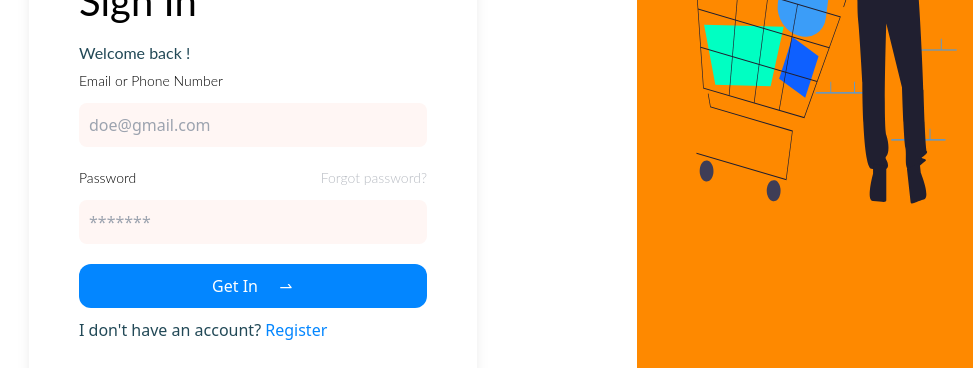
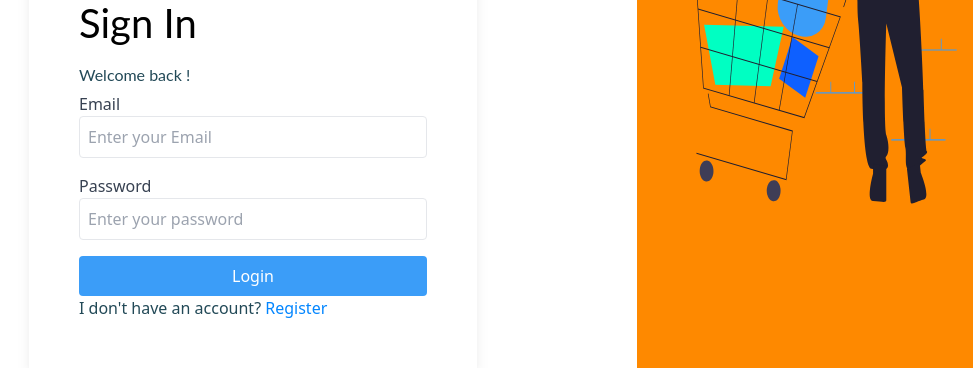
Before and after one commit to RUKUNDO-Prince/nihemart, a React (Vite) app in the folder admin/: page /login in a window 1280 px wide. Shown: the part 387-755 px from the top of the page, without its empty margins (131-1104 px from the left). Built offline with nearby package versions, Linux system fonts and the light colour scheme.

Commit message:
complete admin auth

```diff
--- a/admin/src/App.jsx
+++ b/admin/src/App.jsx
@@ -19,10 +19,11 @@ import {
   Signup,
 } from "./pages";
 import { Footer, Navbar } from "./components";
+import useAuthStore from "./store/authStore";
+import { ToastContainer } from "react-toastify";
+import "react-toastify/dist/ReactToastify.css";
+
 import "./App.css";
-import useAuthStore from "./store/authStore";
-import "react-toastify/dist/ReactToastify.css";
-import { ToastContainer } from "react-toastify";
 
 const App = () => {
   const location = useLocation();
@@ -30,7 +31,6 @@ const App = () => {
   const isAuthenticated = useAuthStore((state) => state.isAuthenticated);
 
   useEffect(() => {
-    localStorage.removeItem("user");
     if (isAuthenticated) {
       navigate("/");
     }
--- a/admin/src/pages/Login.jsx
+++ b/admin/src/pages/Login.jsx
@@ -1,9 +1,27 @@
-import React from 'react'
+import React from "react";
 import { figure, logo } from "../assets";
 import { AiOutlineSwapRight } from "react-icons/ai";
 import { Link } from "react-router-dom";
+import { ErrorMessage, Form, Formik } from "formik";
+import * as Yup from "yup";
+import useAuthStore from "../store/authStore";
 
+
+const loginSchema = Yup.object().shape({
+  email: Yup.string()
+    .email("Invalid email")
+    .required("Please Enter your Email Address"),
+  password: Yup.string()
+    .min(6, "Password must be at least 6 characters")
+    .required("Password is required"),
+});
 const Login = () => {
+  const login = useAuthStore((state) => state.login);
+
+  const handleLoginFormSubmit = async (values) => {
+    const { email, password } = values;
+    await login(email, password);
+  };
   return (
     <div className="flex min-h-[100vh]">
       <div className="flex items-center justify-center w-[50%] m-auto">
@@ -15,39 +33,66 @@ const Login = () => {
             </p>
           </div>
 
-          <h1 className="font-lato font-regular text-[40px] my-[5px]">Sign In</h1>
+          <h1 className="font-lato font-regular text-[40px] my-[5px]">
+            Sign In
+          </h1>
           <p className="font-lato font-regular text-[16px] text-[#224957] my-[5px]">
             Welcome back !
           </p>
           <div>
-            <form className="flex flex-col gap-5" action="">
-              <div className="flex flex-col gap-3">
-                <label htmlFor="" className="font-light text-[14px] font-lato">
-                  Email or Phone Number
-                </label>
+            <Formik
+              initialValues={{ email: "", password: "" }}
+              validationSchema={loginSchema}
+              onSubmit={(values) => handleLoginFormSubmit(values)}
+            >
+              {({ isSubmitting, handleSubmit, handleChange }) => (
+                <Form>
+                  <div className="mb-4">
+                    <label className="block text-gray-700">Email</label>
                     <input
-                  type="text"
-                  placeholder="doe@gmail.com"
-                  className="bg-[#FFF6F4] text-black outline-none p-[10px] rounded-lg"
+                      type="email"
+                      name="email"
+                      className="w-full p-2 border rounded focus:outline-blueGradient"
+                      placeholder="Enter your Email"
+                      onChange={handleChange("email")}
+                    />
+                    <ErrorMessage
+                      name="email"
+                      component="div"
+                      className="text-red-500 text-sm"
                     />
                   </div>
-              <div className="flex flex-col gap-3">
-                <label htmlFor="" className="font-light text-[14px] font-lato flex justify-between">
-                  Password
-                  <Link to="/forgot-password" className='text-gray-90 hover:underline'>Forgot password?</Link>
-                </label>
+                  <div className="mb-4">
+                    <label className="block text-gray-700">Password</label>
                     <input
-                  type="text"
-                  placeholder="*******"
-                  className="bg-[#FFF6F4] text-black outline-none p-[10px] rounded-lg"
+                      type="password"
+                      name="password"
+                      className="w-full p-2 border rounded focus:outline-blueGradient"
+                      placeholder="Enter your password"
+                      onChange={handleChange("password")}
+                    />
+                    <ErrorMessage
+                      name="password"
+                      component="div"
+                      className="text-red-500 text-sm"
                     />
                   </div>
-              <Link to="/" className="bg-blue2 flex items-center justify-center hover:bg-blue3 mb-[10px] text-white gap-5 p-2.5 rounded-xl w-full m-auto">
-                Get In <AiOutlineSwapRight />
+                  <button
+                    type="submit"
+                    disabled={isSubmitting}
+                    onClick={handleSubmit}
+                    className="w-full bg-blue-500 bg-blue3 text-white p-2 rounded"
+                  >
+                    {isSubmitting ? "Logging in..." : "Login"}
+                  </button>
+                </Form>
+              )}
+            </Formik>
+            <p className="text-[#224957]">
+              I don't have an account?{" "}
+              <Link to="/signup" className="text-blue2 hover:underline">
+                Register
               </Link>
-            </form>
-            <p className="text-[#224957]">
-              I don't have an account? <Link to="/signup" className="text-blue2 hover:underline">Register</Link>
             </p>
           </div>
         </div>
@@ -57,6 +102,6 @@ const Login = () => {
       </div>
     </div>
   );
-}
+};
 
-export default Login
+export default Login;
--- a/admin/src/store/authStore.js
+++ b/admin/src/store/authStore.js
@@ -73,7 +73,7 @@ const useAuthStore = create((set) => ({
       localStorage.removeItem("user");
       localStorage.removeItem("adminToken");
       set({ isAuthenticated: false, user: null, token: null });
-      toast.success(message);
+      toast.success("you have logged out!");
     } catch (error) {
       toast.error(error.response.data.message);
     }
```
Lines whose indentation alone changed are shown as unchanged.
